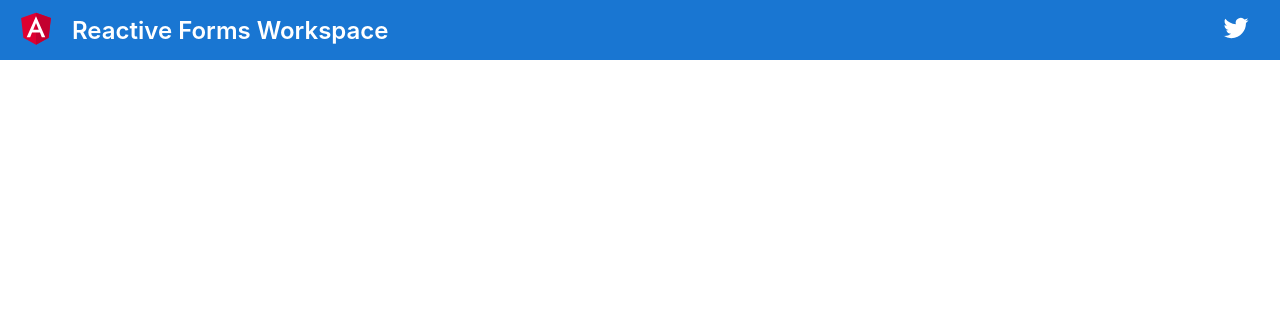
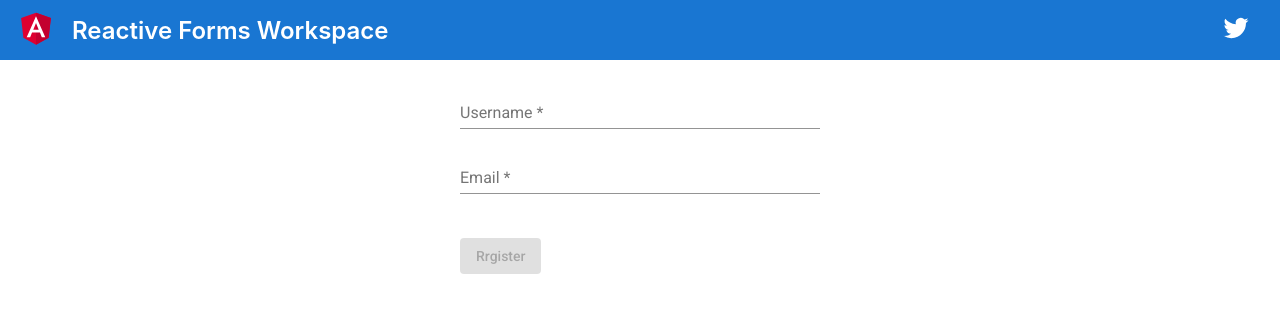
Before and after one commit to pacoita/angular-workspace, an Angular app: page / in a window 1280 px wide. Shown: the top 312 px of the page. Built offline with nearby package versions, Linux system fonts and the light colour scheme.

Commit message:
Added code for registration form

```diff
--- a/angular.json
+++ b/angular.json
@@ -28,6 +28,7 @@
               "src/assets"
             ],
             "styles": [
+              "./node_modules/@angular/material/prebuilt-themes/indigo-pink.css",
               "src/styles.scss"
             ],
             "scripts": []
@@ -96,6 +97,7 @@
               "src/assets"
             ],
             "styles": [
+              "./node_modules/@angular/material/prebuilt-themes/indigo-pink.css",
               "src/styles.scss"
             ],
             "scripts": []
--- a/package.json
+++ b/package.json
@@ -9,10 +9,12 @@
   "private": true,
   "dependencies": {
     "@angular/animations": "^14.0.0",
+    "@angular/cdk": "^14.0.5",
     "@angular/common": "^14.0.0",
     "@angular/compiler": "^14.0.0",
     "@angular/core": "^14.0.0",
     "@angular/forms": "^14.0.0",
+    "@angular/material": "^14.0.5",
     "@angular/platform-browser": "^14.0.0",
     "@angular/platform-browser-dynamic": "^14.0.0",
     "@angular/router": "^14.0.0",
--- a/src/app/app.component.html
+++ b/src/app/app.component.html
@@ -40,10 +40,36 @@
         fill="#fff" />
     </svg>
   </a>
-  </div>
+</div>
 
 <div class="page">
   <div class="content"
     role="main">
+    <form (ngSubmit)="register()"
+      [formGroup]="registrationForm"
+      autocomplete="off">
+      <mat-form-field class="full-width">
+        <mat-label>Username</mat-label>
+        <input matInput
+          placeholder="Username"
+          formControlName="username" />
+        <mat-error *ngIf="username?.hasError('required')">
+          {{ "Field required!" }}
+        </mat-error>
+      </mat-form-field>
+      <mat-form-field class="full-width">
+        <mat-label>Email</mat-label>
+        <input matInput
+          formControlName="email" />
+      </mat-form-field>
+      <div class="form-buttons">
+        <button mat-raised-button
+          color="primary"
+          type="submit"
+          [disabled]="!registrationForm?.valid">
+          Rrgister
+        </button>
+      </div>
+    </form>
   </div>
 </div>
--- a/src/app/app.component.ts
+++ b/src/app/app.component.ts
@@ -1,10 +1,31 @@
-import { Component } from '@angular/core';
+import { Component, OnInit } from '@angular/core';
+import { FormBuilder, FormGroup, NonNullableFormBuilder, Validators } from '@angular/forms';
+import { RegistrationForm } from './model/registration.model';
 
 @Component({
   selector: 'app-root',
   templateUrl: './app.component.html',
   styleUrls: ['./app.component.scss']
 })
-export class AppComponent {
+export class AppComponent implements OnInit {
   title = 'Angular Workspace';
+
+  registrationForm!: FormGroup<RegistrationForm>;
+
+  get username() {
+    return this.registrationForm.get('username');
+  }
+
+  constructor(private fb: NonNullableFormBuilder) { }
+
+  ngOnInit(): void {
+    this.registrationForm = this.fb.group({
+      username: ['', Validators.required],
+      email: ['', Validators.required]
+    });
+  }
+
+  register() {
+    console.log(this, this.registrationForm.value);
+  }
 }
--- /dev/null
+++ b/src/app/model/registration.model.ts
@@ -0,0 +1,6 @@
+import { FormControl } from "@angular/forms";
+
+export interface RegistrationForm {
+    username: FormControl<string>;
+    email: FormControl<string>;
+}
--- a/src/index.html
+++ b/src/index.html
@@ -6,6 +6,9 @@
   <base href="/">
   <meta name="viewport" content="width=device-width, initial-scale=1">
   <link rel="icon" type="image/x-icon" href="favicon.ico">
+  <link rel="preconnect" href="https://fonts.gstatic.com">
+  <link href="https://fonts.googleapis.com/css2?family=Roboto:wght@300;400;500&display=swap" rel="stylesheet">
+  <link href="https://fonts.googleapis.com/icon?family=Material+Icons" rel="stylesheet">
 </head>
 <body>
   <app-root></app-root>
--- a/src/styles.scss
+++ b/src/styles.scss
@@ -130,3 +130,5 @@ code {
     font-size: 14px;
     color: gray;
 }
+html, body { height: 100%; }
+body { margin: 0; font-family: Roboto, "Helvetica Neue", sans-serif; }
```
Also changed, not shown: src/app/app.module.ts (+11 -1 lines), 1 other file (tests, documents, lock files or other folders).
